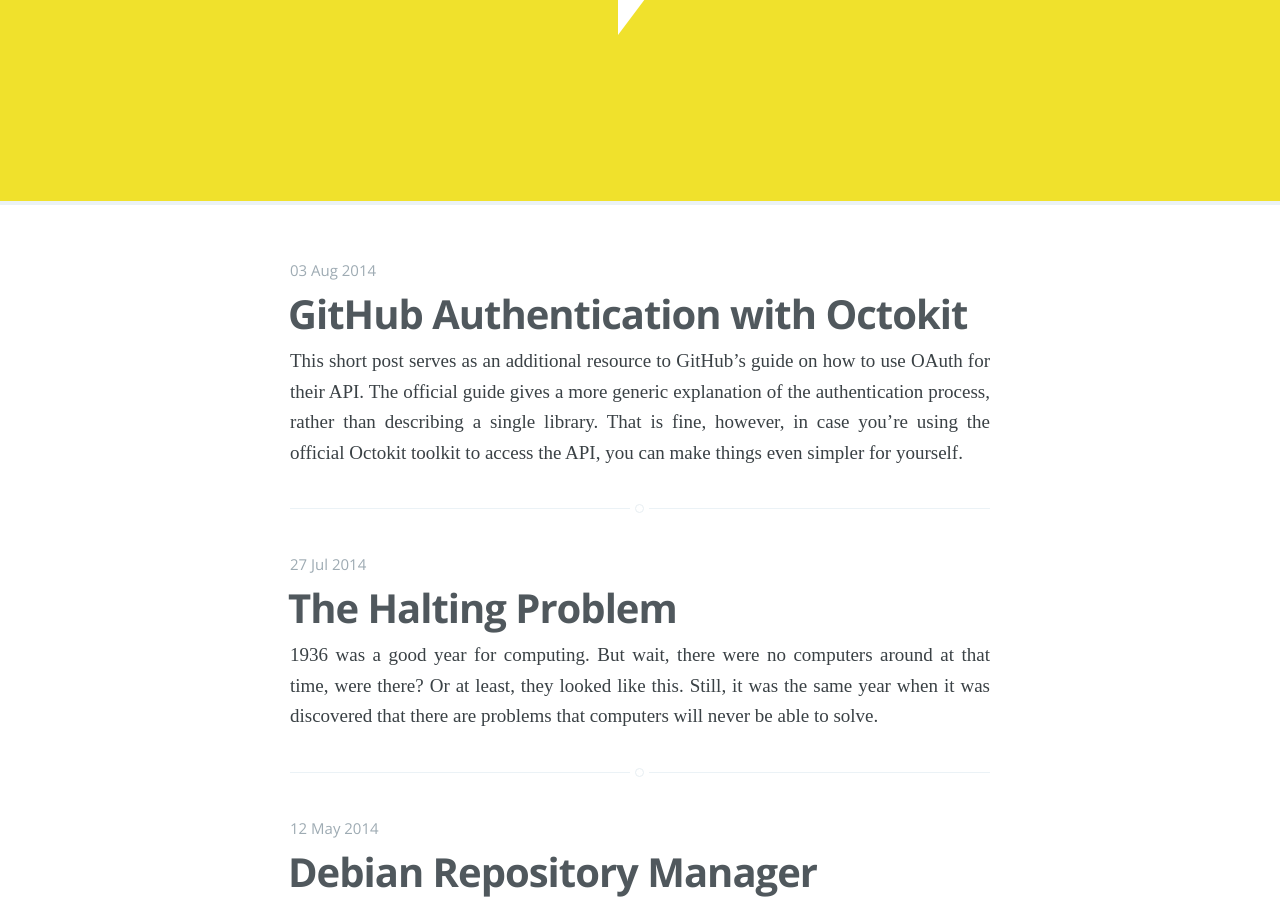
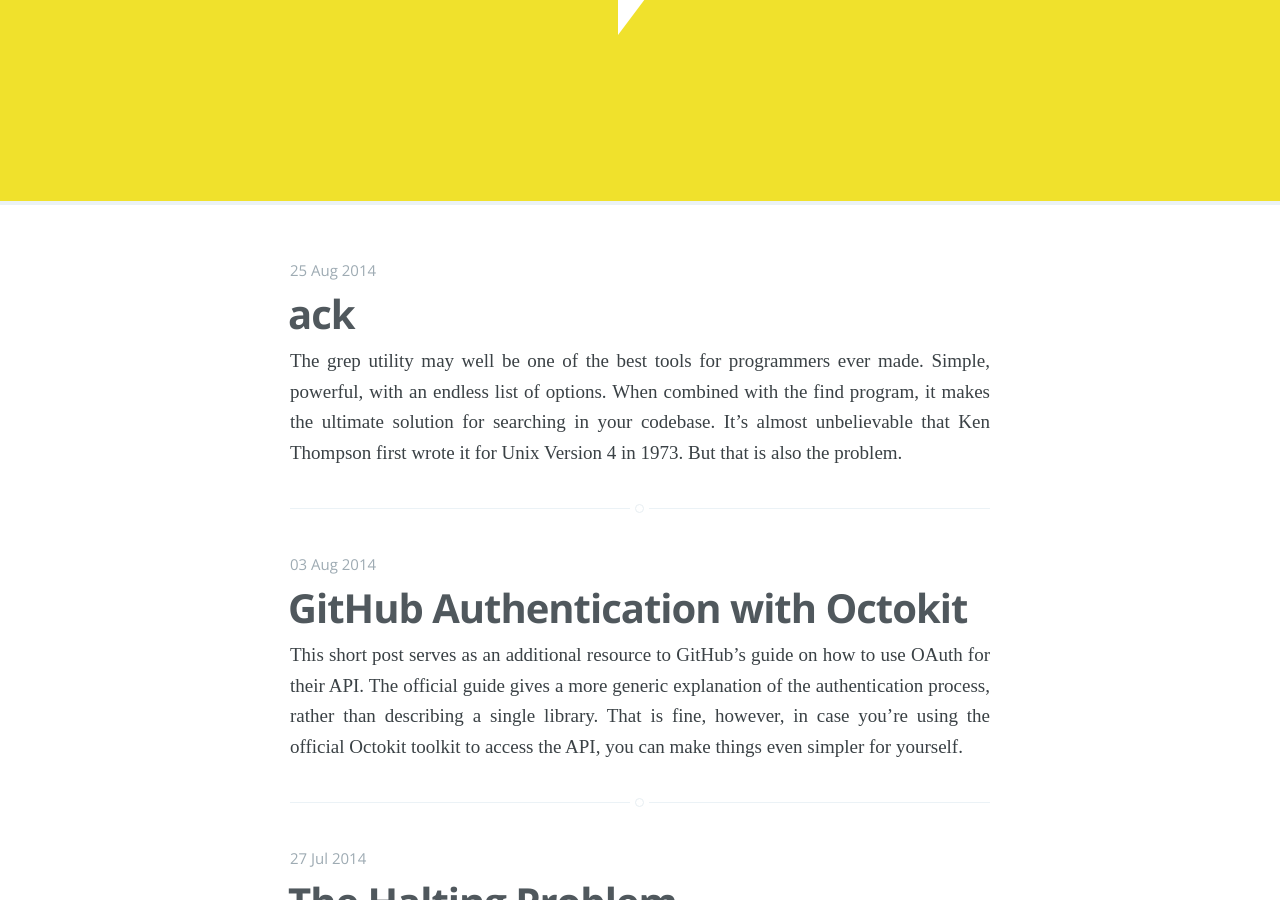
Before and after one commit to Ricardomol/pazdera.github.io, a Jekyll site: the page built from index.html, in a window 1280 px wide and 900 px high, scrolled down 339 px. Built offline with Jekyll 4.4.1, drawn with Linux system fonts in a browser that asks for light colours; some web fonts are replaced; the list of posts is cut into pages by our own code; some of the changed text lies outside the part shown.

Commit message:
Adding the ack post

```diff
--- /dev/null
+++ b/_posts/2014-08-25-ack.md
@@ -0,0 +1,42 @@
+---
+layout: post
+title: ack
+description: "grep optimised for programmers"
+cover: workdesk.jpg
+comments: true
+categories:
+- Software
+- Programming
+tags:
+- grep replcement
+- ack
+- code search
+---
+
+The **grep** utility may well be one of the best tools for programmers ever made. Simple, powerful, with an endless list of options. When combined with the **find** program, it makes the ultimate solution for searching in your codebase. It's almost unbelievable that [Ken Thompson](http://en.wikipedia.org/wiki/Ken_Thompson) first wrote it for Unix Version 4 in 1973. But that is also the problem.
+
+Codebases looked very different 40 years ago. Thanks to the build and version control systems that are available today, projects grow much larger and get more complex. We have to deal with much more information at the same time, and while it is possible to set up **grep** to match our current requirements, it may not always be as elegant. Fortunately, there are alternatives designed for what we need today. One of them is [ack](http://beyondgrep.com/).
+
+**ack** does essentially the same thing as **grep**, but with several key improvements that are invaluable when used to search through code. By default, it searches through directory trees rather than `stdin`,  all you need is to specify the regular expression pattern to search for. When traversing your codebase, **ack** is smart enough to ignore VCS directories, such as `.git/` and `.svn/`, text editor backups, binary files and other rubbish that would otherwise pollute your search results. That, by the way, makes it much faster than **grep**, because it has to process less data. And on top all of that, it uses terminal colours to highlight matches within the lines and to visually separate lines from different files. Well, that's not bad, is it?
+
+<figure>
+    <img src="/assets/images/posts/ack-example-1.png" alt="ack output example">
+    <figcaption>
+        An example of the output of the ack command
+    </figcaption>
+</figure>
+
+The picture above shows what running the `ack` command does with no additional configuration. You just need to specify the pattern, it's as simple as that.
+
+You can, of course, set up **grep** to do many of these things too, if not all of them. Especially in combination with the `find` command. It can search directories recursively, exclude file patterns, and also print matched substrings in colour. Along with **find**, you'll be able to ignore binaries and other types of files when searching. However, having all these options in place, you'd probably have to set up several aliases on your system. It is the convenience that makes the difference when you need to do this 50 times a day.
+
+Needless to say, you can change the hell out of **ack** with many command-line options and modifiers, if you like. There's no fancy file-format, you just save your preferred options to an `.ackrc` file, one per line. There are several places to keep these files, a system-wide one `/etc/ackrc`, per-user config `~/.ackrc`, and also per-project one `./.ackrc`. So if you would like to use different file filters for different projects, just keep them in the project tree. Or why not commit them to git for others as well?
+
+<figure>
+    <img src="/assets/images/posts/ack-example-2.png" alt="My ack configuration">
+    <figcaption>
+        My current ack configuration and how it looks
+    </figcaption>
+</figure>
+
+The **ack** utility is no new kid on the block. It was made by [Andy Lester](http://petdance.com/) almost 10 years ago with contributions from many others over the years. It is available for anyone under the [Artistic License 2.0](http://www.perlfoundation.org/artistic_license_2_0) (hosted on [Github](https://github.com/petdance/ack2)). If you'd like to make searching through code easier and more efficient, **ack** is a fantastic tool to try!
```
Also changed, not shown: about.md (+1 -1 lines), assets/images/covers/workdesk.jpg (added), assets/images/posts/ack-example-1.png (added), assets/images/posts/ack-example-2.png (added).
